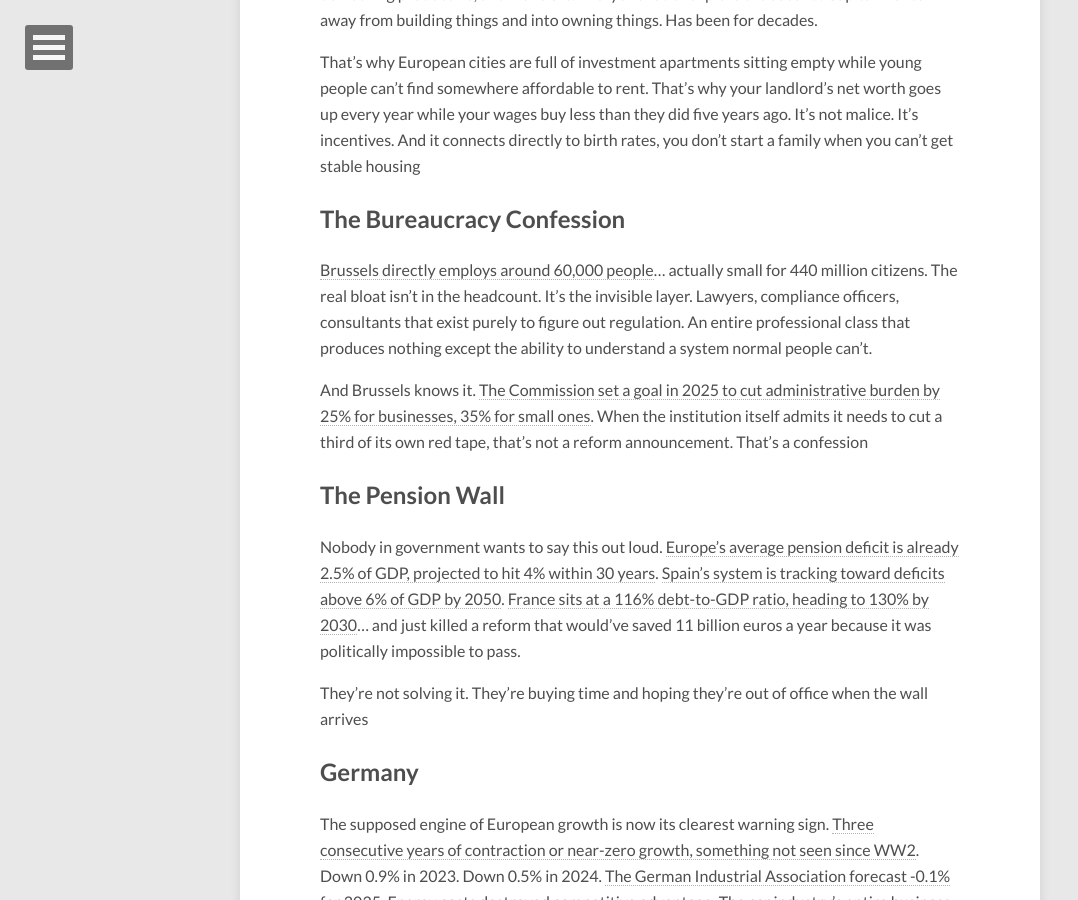
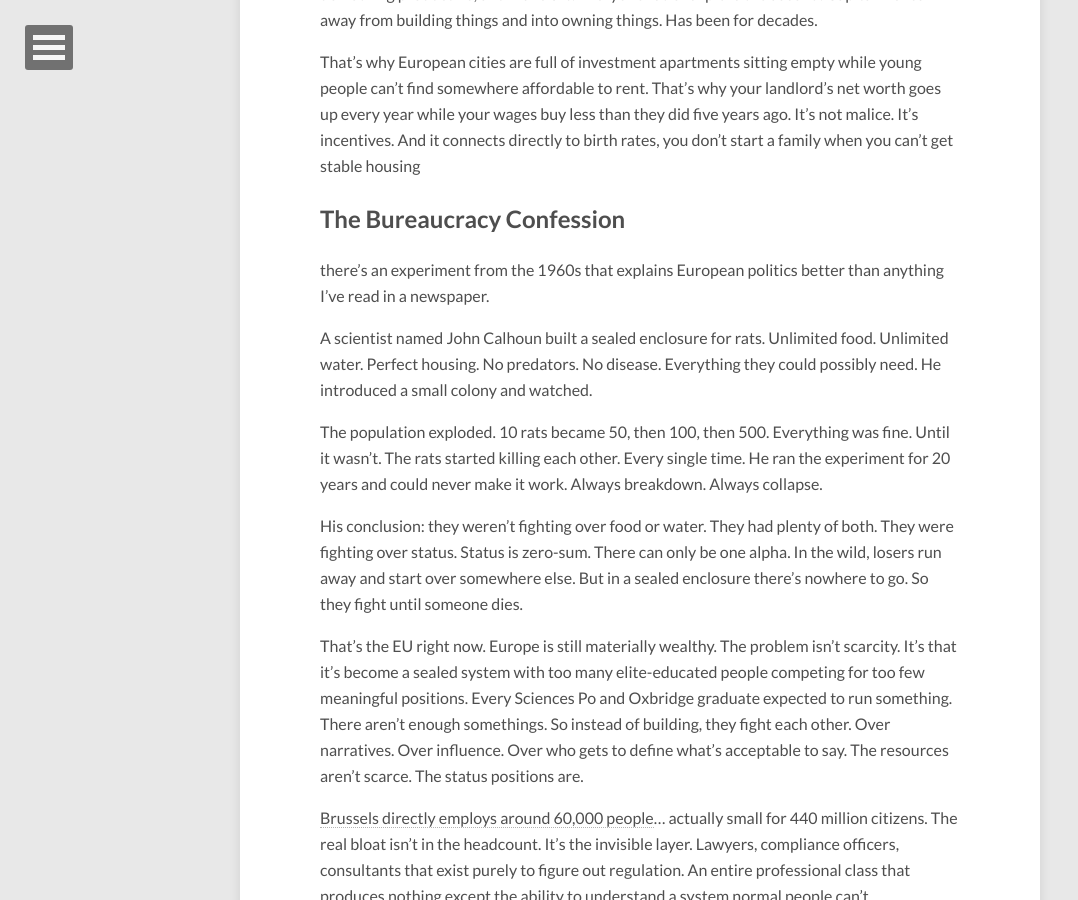
Before and after one commit to jestersimpps/jestersimpps.github.io, a Jekyll site: the page built from _posts/2026-03-16-europe-civilizational-decline.md, in a window 1280 px wide and 900 px high, scrolled down 933 px. Shown: the whole window, without its empty margins (0-1078 px from the left). Built offline with Jekyll 4.4.1, drawn with Linux system fonts in a browser that asks for light colours; nearby versions of some CDN libraries; some of the changed text lies outside the part shown.

Commit message:
sync Europe decline post with storytelling and mermaid updates

```diff
--- a/_posts/2026-03-16-europe-civilizational-decline.md
+++ b/_posts/2026-03-16-europe-civilizational-decline.md
@@ -32,6 +32,16 @@
 
 ## The Bureaucracy Confession
 
+there's an experiment from the 1960s that explains European politics better than anything I've read in a newspaper.
+
+A scientist named John Calhoun built a sealed enclosure for rats. Unlimited food. Unlimited water. Perfect housing. No predators. No disease. Everything they could possibly need. He introduced a small colony and watched.
+
+The population exploded. 10 rats became 50, then 100, then 500. Everything was fine. Until it wasn't. The rats started killing each other. Every single time. He ran the experiment for 20 years and could never make it work. Always breakdown. Always collapse.
+
+His conclusion: they weren't fighting over food or water. They had plenty of both. They were fighting over status. Status is zero-sum. There can only be one alpha. In the wild, losers run away and start over somewhere else. But in a sealed enclosure there's nowhere to go. So they fight until someone dies.
+
+That's the EU right now. Europe is still materially wealthy. The problem isn't scarcity. It's that it's become a sealed system with too many elite-educated people competing for too few meaningful positions. Every Sciences Po and Oxbridge graduate expected to run something. There aren't enough somethings. So instead of building, they fight each other. Over narratives. Over influence. Over who gets to define what's acceptable to say. The resources aren't scarce. The status positions are.
+
 [Brussels directly employs around 60,000 people](https://theconversation.com/how-many-people-work-for-the-eu-59702)... actually small for 440 million citizens. The real bloat isn't in the headcount. It's the invisible layer. Lawyers, compliance officers, consultants that exist purely to figure out regulation. An entire professional class that produces nothing except the ability to understand a system normal people can't.
 
 And Brussels knows it. [The Commission set a goal in 2025 to cut administrative burden by 25% for businesses, 35% for small ones](https://www.europarl.europa.eu/news/en/agenda/plenary-news/2025-03-10/9/reducing-bureaucracy-to-enhance-europe-s-competitiveness). When the institution itself admits it needs to cut a third of its own red tape, that's not a reform announcement. That's a confession
@@ -54,6 +64,16 @@
 
 AfD surging in Germany. Le Pen normalized in France. Wilders winning in Netherlands. Meloni running Italy. You can call this a far-right wave if you want. Or you can call it what it is... a predictable reaction from people who feel their country changed without asking them, their wages went nowhere, their kids can't afford to live near them, and they kept being told the problem was their attitude.
 
+People assume that when civilizations face a big enough external threat, everyone puts aside internal differences and unites. It's the Hollywood version of history. It's not what actually happens.
+
+When the Mongols swept through Central Asia, did the threatened kingdoms unite against them? No. Local lords allied with the Mongols specifically to defeat their domestic rivals. When Cortés arrived in Mexico with a few hundred men, did the indigenous nations unite to push them out? No. Tlaxcala and dozens of other peoples joined the Spanish, because they hated the Aztecs more than they feared the strangers.
+
+External threats don't unify declining civilizations. They become ammunition in the fights that were already happening.
+
+Look at Russia's invasion of Ukraine. It should have been a unifying moment for Europe. And briefly, it was. Then watch what actually happened. Hungary used it to extract concessions from Brussels. Marine Le Pen called for negotiating with Moscow while campaigning for president. AfD positioned Germany's energy costs as evidence that NATO was the real problem. Orbán built his entire brand around being the reasonable voice for a deal.
+
+The external threat didn't create unity. It handed every domestic faction a new weapon.
+
 When consent breaks down, governments follow a pattern. First genuine agreement... things work, people believe in the project. When that stops, they switch to managing perception. Spin. Messaging. Labeling critics as extremists. When that stops working they shift to force. Europe is deep in the middle phase. How long before the third
 
 ## The Spiral
```
